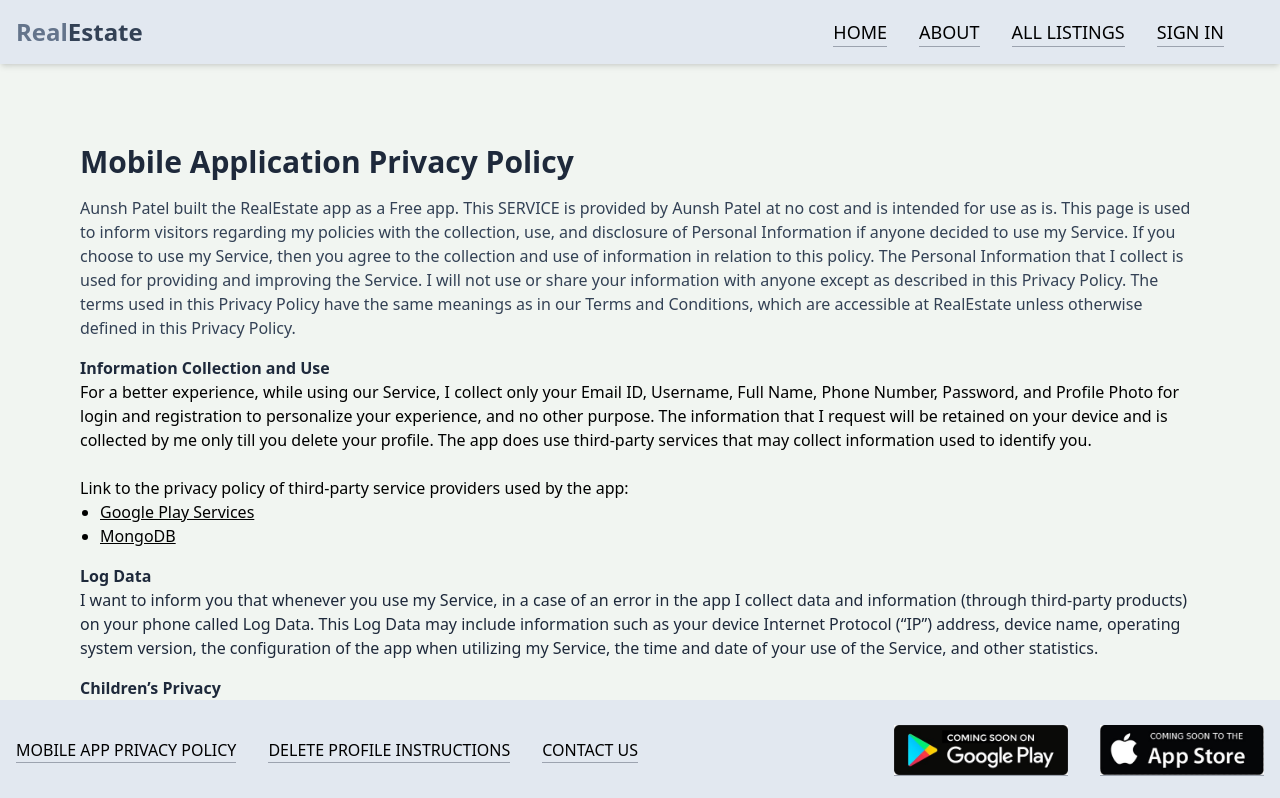
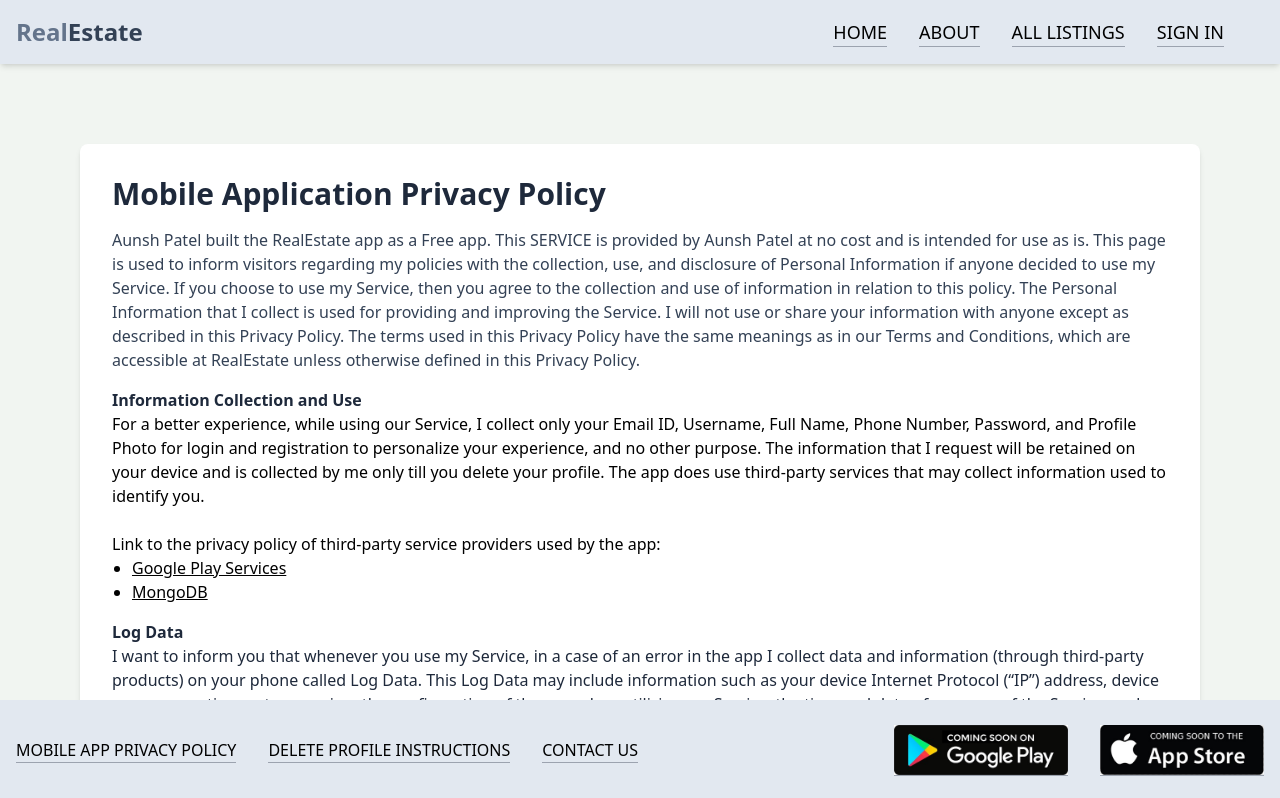
Before and after one commit to aunshpatel/realestate, a React (Vite) app in the folder client/: page /mobileapp-privacy-policy in a window 1280 px wide. Shown: the top 798 px of the page. Built offline with nearby package versions, Linux system fonts and the light colour scheme; no server answers.

Commit message:
UI Update

```diff
--- a/client/src/pages/MobileAppPrivacyPolicy.jsx
+++ b/client/src/pages/MobileAppPrivacyPolicy.jsx
@@ -3,6 +3,7 @@ import React from 'react'
 export default function MobileAppPrivacyPolicy() {
   return (
     <div className='py-20 px-4 max-w-6xl mx-auto pb-40'>
+      <div className="bg-white justify-center items-center  shadow-md rounded-lg p-8">
         <h1 className='text-3xl font-bold mb-4 text-slate-800'>
           Mobile Application Privacy Policy
         </h1>
@@ -40,7 +41,7 @@ export default function MobileAppPrivacyPolicy() {
           </p>
         </div>
 
-      <div >
+        <div>
           <p className='font-bold text-slate-800'>
             Log Data
           </p>
@@ -146,6 +147,9 @@ export default function MobileAppPrivacyPolicy() {
             If you have any questions or suggestions about my Privacy Policy, do not hesitate to contact me at patelaunsh28@gmail.com.
           </p>
         </div>
+      </div>
+
+
 
         {/* <strong>Privacy Policy</strong>
         <p>
```
Lines whose indentation alone changed are shown as unchanged.
